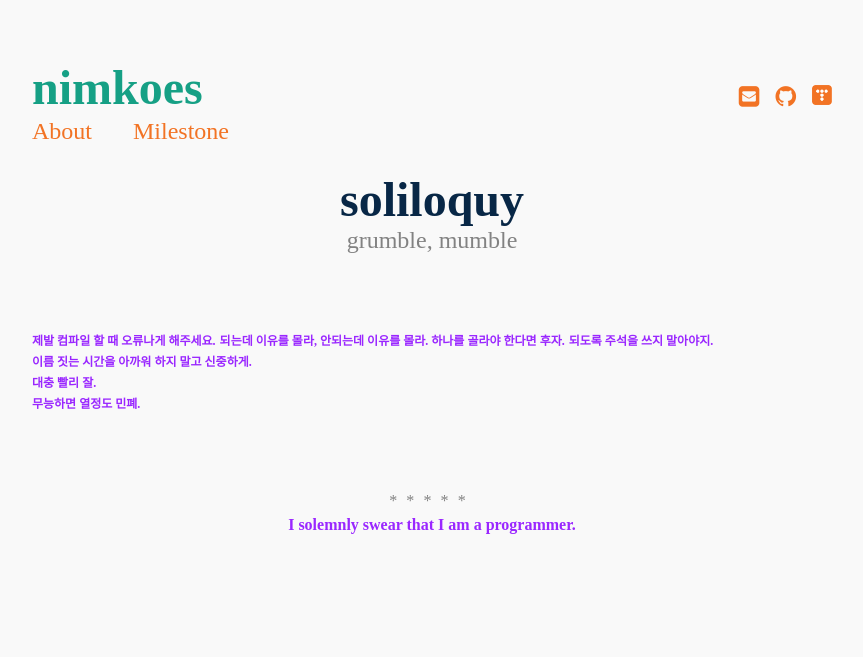
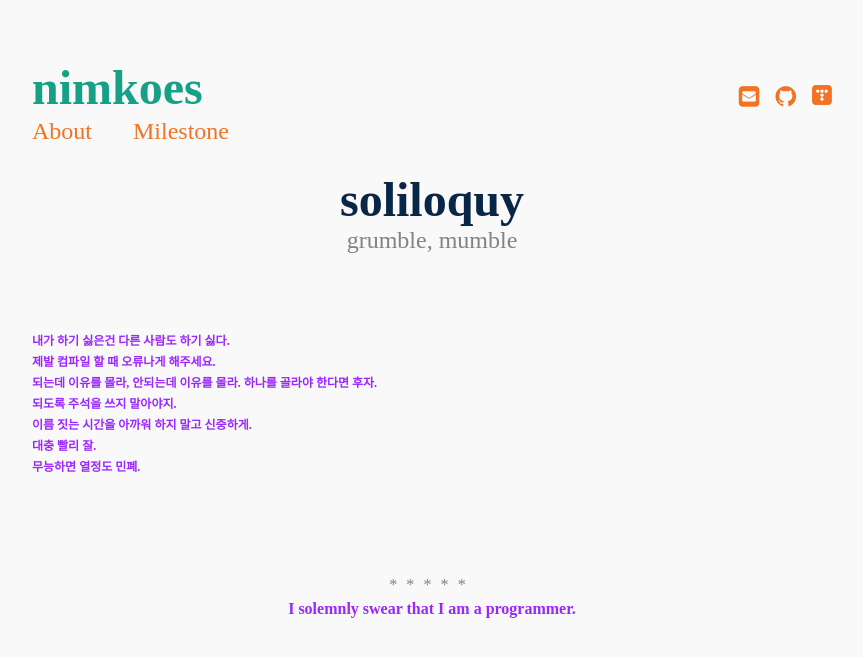
Before and after one commit to nimkoes/portfolio, a Jekyll site: the page built from _posts/1350-01-24-soliloquy.md, in a window 1280 px wide. Shown: the top 657 px of the page, without its empty margins (208-1071 px from the left). Built offline with Jekyll 4.4.1, drawn with Linux system fonts in a browser that asks for light colours.

Commit message:
Update 1350-01-24-soliloquy.md

```diff
--- a/_posts/1350-01-24-soliloquy.md
+++ b/_posts/1350-01-24-soliloquy.md
@@ -9,6 +9,7 @@
 
 
 
+<sub>**내가 하기 싫은건 다른 사람도 하기 싫다.**</sub>
 <sub>**제발 컴파일 할 때 오류나게 해주세요.**</sub>
 <sub>**되는데 이유를 몰라, 안되는데 이유를 몰라. 하나를 골라야 한다면 후자.**</sub>
 <sub>**되도록 주석을 쓰지 말아야지.**</sub>
```
